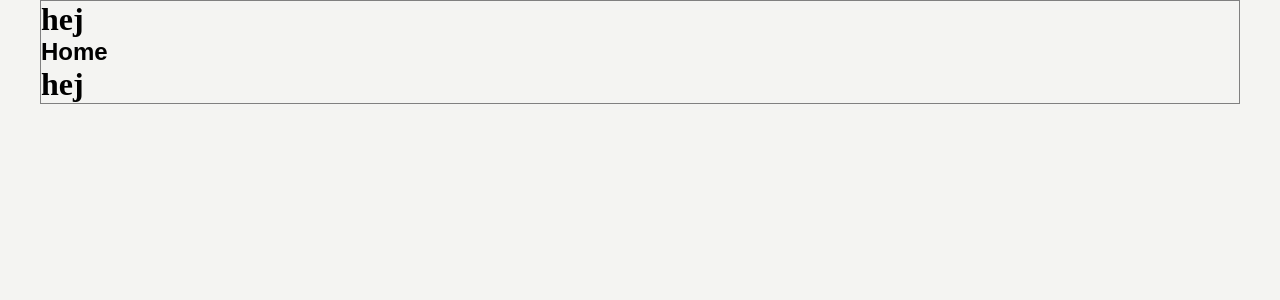
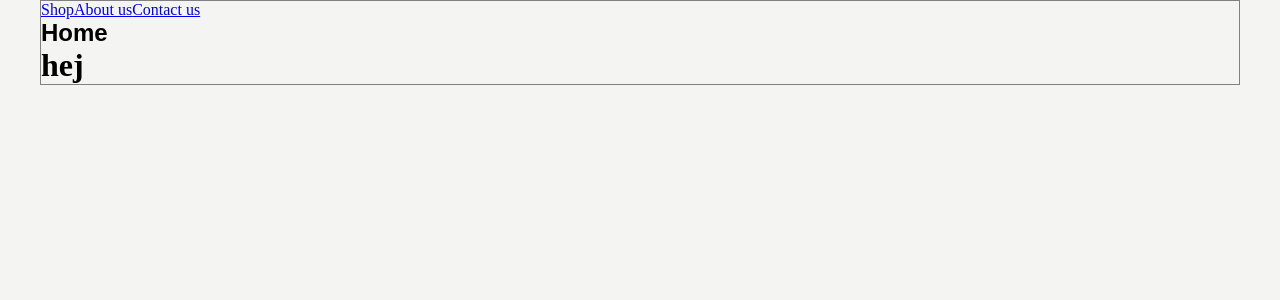
Before and after one commit to rts-cmk-wu13/hifi-horizon-therocket, a React (Vite) app: page / in a window 1280 px wide. Shown: the top 300 px of the page. Built offline with nearby package versions, Linux system fonts and the light colour scheme; a web font is replaced by a local one.

Commit message:
header start

```diff
--- a/src/components/UniversalComponents/Header.jsx
+++ b/src/components/UniversalComponents/Header.jsx
@@ -1,8 +1,20 @@
+import { Link } from "react-router";
+
 export default function Header() {
     return (
         <>
 
-        <h1>hej</h1>
+        <header className="header">
+            <section className="header__logo">
+                {/* <img src="" alt="" className="header__logoImg" /> */}
+            </section>
+
+            <section className="header__navigation">
+                <Link to="/list" className="header__navigationItem">Shop</Link>
+                <Link to="/about" className="header__navigationItem">About us</Link>
+                <Link to="/contact" className="header__navigationItem">Contact us</Link>
+            </section>
+        </header>
         </>
     )
 }
```
